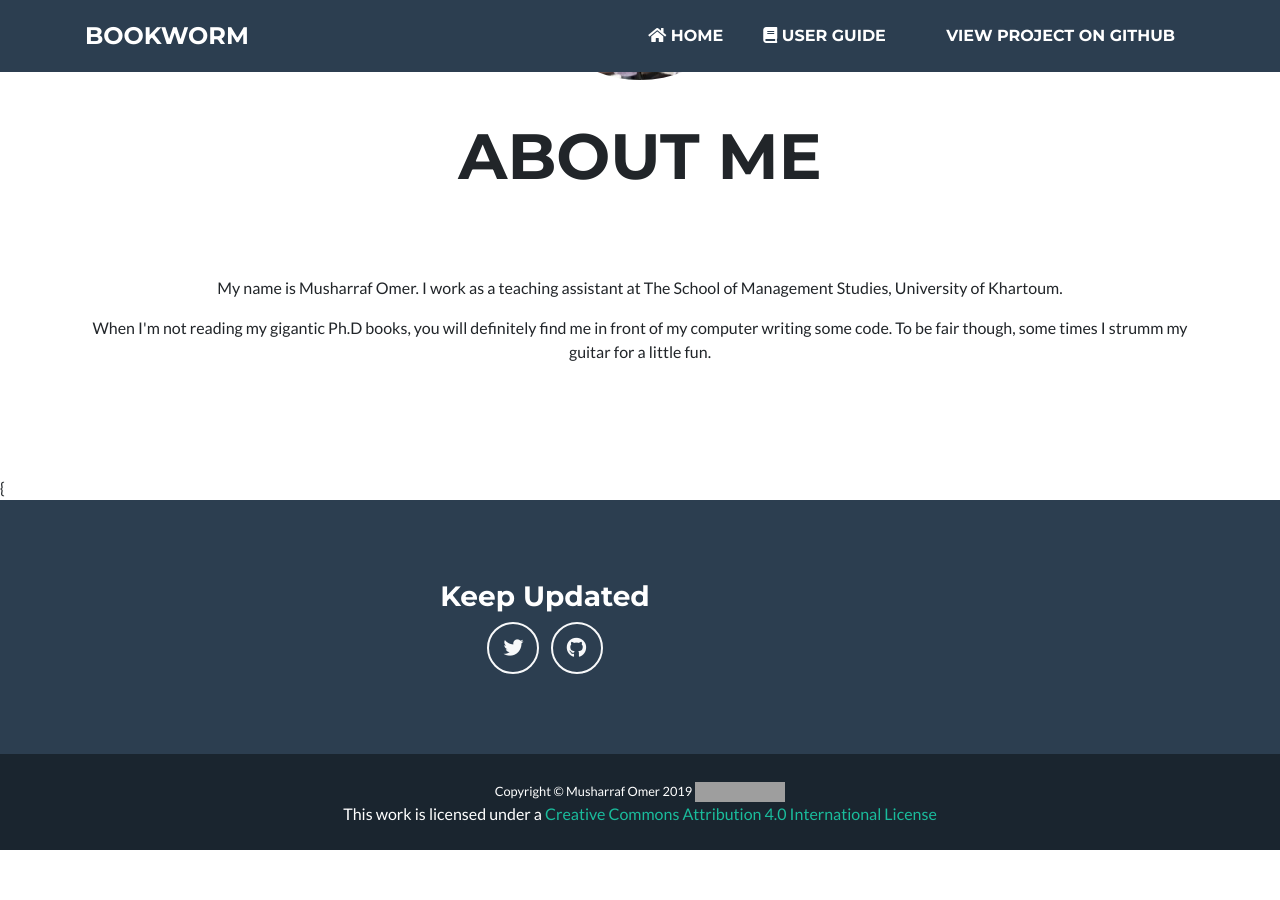
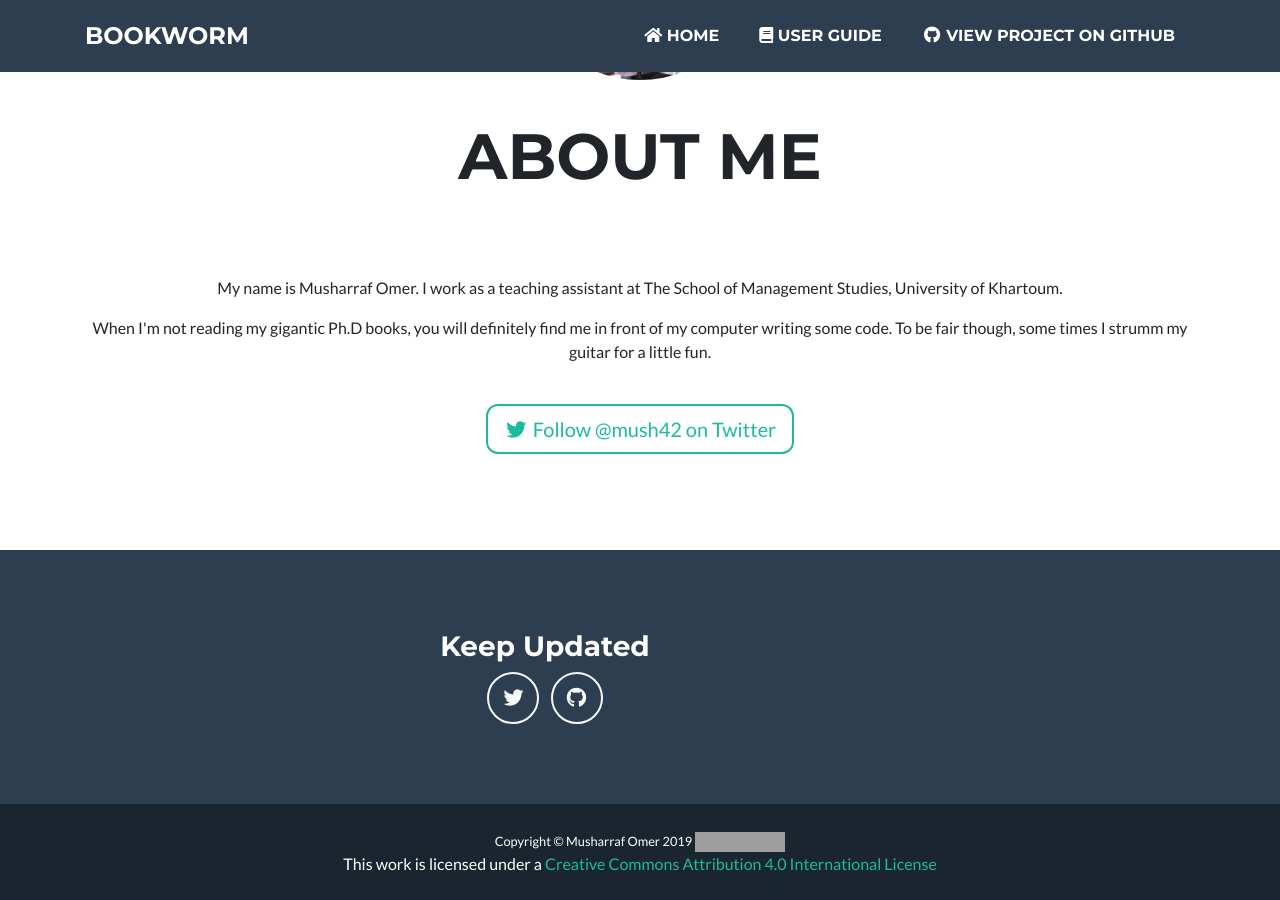
Before and after one commit to blindpandas/bookworm, a Jekyll site: the page built from docs/index.html, in a window 1280 px wide and 900 px high, scrolled down 2884 px. Built offline with Jekyll 4.4.1, drawn with Linux system fonts in a browser that asks for light colours; before the commit the page ends 3734 px from its top, so only the background shows below that; grey boxes are pictures that could not be loaded.

Commit message:
small fixes to the website

```diff
--- a/docs/_includes/about.html
+++ b/docs/_includes/about.html
@@ -59,6 +59,9 @@
       <!-- Masthead Subheading -->
       <p>My name is Musharraf Omer. I work as a teaching assistant at The School of Management Studies, University of Khartoum.</p>
 <p>When I'm not reading my gigantic Ph.D books, you will definitely find me in front of my computer writing some code. To be fair though, some times I strumm my guitar for a little fun.</p>
+<div class="text-center mt-4">
+  <a href="https://twitter.com/mush42/" class="btn btn-lg btn-outline-primary"><i class="fab fa-fw fa-twitter"></i> Follow @mush42 on Twitter</a>
+</div>
 
     </div>
   </header>
--- a/docs/_includes/download.html
+++ b/docs/_includes/download.html
@@ -19,10 +19,10 @@
       <p>To get Bookworm up and running on your computer, download the installer that suits your operating system.</p>
       <p>Bookworm comes in two flavors:</p>
           <div class="mt-4">
-          <a href="https://github.com/mush42/bookworm/releases/latest/download/Bookworm-{{ site.app.version }}-x64-setup.exe" class="btn btn-xl btn-success"><i class="fa fa-download"></i> Download The 64-bit Installer</a>
+          <a href="https://github.com/mush42/bookworm/releases/download/Bookworm-Release-(Build-v1.0.81)/Bookworm-0.1b1-x64-setup.exe" class="btn btn-xl btn-success"><i class="fa fa-download"></i> Download The 64-bit Installer</a>
           </div>
           <div class="text-center mt-4">
-          <a href="https://github.com/mush42/bookworm/releases/latest/download/Bookworm-{{ site.app.version }}-x86-setup.exe" class="btn btn-xl btn-success"><i class="fa fa-download"></i> Download The 32-bit Installer</a>
+          <a href="https://github.com/mush42/bookworm/releases/download/Bookworm-Release-(Build-v1.0.81)/Bookworm-0.1b1-x86-setup.exe" class="btn btn-xl btn-success"><i class="fa fa-download"></i> Download The 32-bit Installer</a>
         </div>
 
         </div>
--- a/docs/_includes/footer.html
+++ b/docs/_includes/footer.html
@@ -1,4 +1,4 @@
-{  <!-- Footer -->
+  <!-- Footer -->
   <footer class="footer text-center">
     <div class="container">
       <div class="row">
--- a/docs/_includes/nav.html
+++ b/docs/_includes/nav.html
@@ -1,7 +1,7 @@
   <!-- Navigation -->
   <nav class="navbar navbar-expand-lg bg-secondary text-uppercase fixed-top" id="mainNav">
     <div class="container">
-      <a class="navbar-brand js-scroll-trigger" href="#page-top">{{site.title}}</a>
+      <a class="navbar-brand js-scroll-trigger" href="{{site.baseurl}}/">{{site.title}}</a>
       <button class="navbar-toggler navbar-toggler-right text-uppercase font-weight-bold bg-primary text-white rounded" type="button" data-toggle="collapse" data-target="#navbarResponsive" aria-controls="navbarResponsive" aria-expanded="false" aria-label="Toggle navigation">
         Menu
         <i class="fas fa-bars"></i>
@@ -15,7 +15,7 @@
             <a class="nav-link py-3 px-0 px-lg-3 rounded js-scroll-trigger" href="{{site.baseurl}}/user-guide"><i class="fa fa-book"></i> User Guide</a>
           </li>
           <li class="nav-item mx-0 mx-lg-1">
-            <a class="nav-link py-3 px-0 px-lg-3 rounded js-scroll-trigger" href="https://github.com/mush42/bookworm/"><i class="fas fa-github"></i> View Project on GitHub</a>
+            <a class="nav-link py-3 px-0 px-lg-3 rounded js-scroll-trigger" href="https://github.com/mush42/bookworm/"><i class="fab fa-fw fa-github"></i> View Project on GitHub</a>
           </li>
         </ul>
       </div>
--- a/docs/index.html
+++ b/docs/index.html
@@ -1,3 +1,4 @@
 ---
 layout: homepage
+title: Bookworm - The Universally Accessible e-Book Reader
 ---
```
